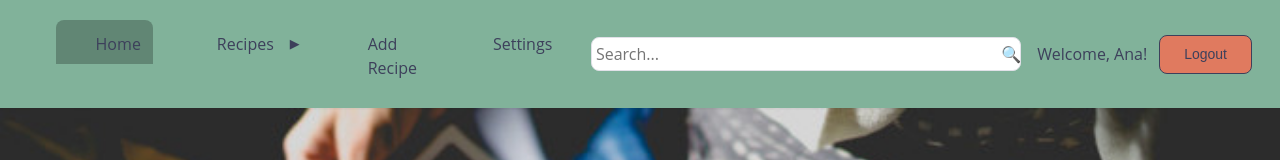
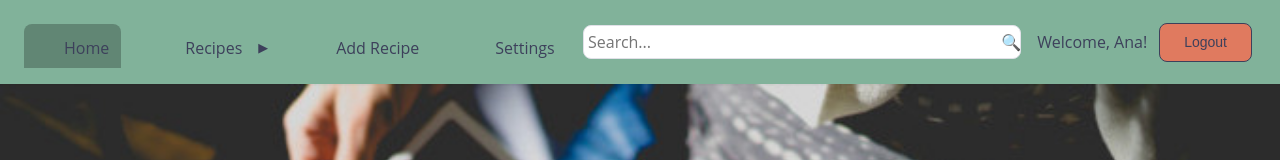
Before and after one commit to anaadeladelrosario/personal-website, a React (Vite) app in the folder recipe-book/: page / in a window 1280 px wide. Shown: the top 160 px of the page. Built offline with nearby package versions, Linux system fonts and the light colour scheme; no server answers; some icons are missing.

Commit message:
adding classname

```diff
--- a/recipe-book/src/components/NavBar.tsx
+++ b/recipe-book/src/components/NavBar.tsx
@@ -6,19 +6,23 @@ import { MenuItemProps } from "./MenuItem";
 import styled from "styled-components";
 
 const menuItems: MenuItemProps[] = [
-  { label: 'Home', icon: Home01Icon },
-  { label: 'Recipes', icon: ShoppingBag01Icon, subItems: [
-    { label: 'Aussie Pie' },
-    { label: 'Cuban Flan' },
-    { label: 'Swedish Meatballs' },
-  ] },
-  { label: 'Add Recipe', icon: Add01Icon },
-  { label: 'Settings', icon: Settings01Icon },
+  { label: "Home", icon: Home01Icon },
+  {
+    label: "Recipes",
+    icon: ShoppingBag01Icon,
+    subItems: [
+      { label: "Aussie Pie" },
+      { label: "Cuban Flan" },
+      { label: "Swedish Meatballs" },
+    ],
+  },
+  { label: "Add Recipe", icon: Add01Icon },
+  { label: "Settings", icon: Settings01Icon },
 ];
 
 const NavBar = () => {
   return (
-    <NavbarContainer className="container">
+    <NavbarContainer>
       <Menu items={menuItems} />
     </NavbarContainer>
   );
@@ -30,7 +34,8 @@ const NavbarContainer = styled.div`
   display: flex;
   flex-direction: column;
   align-items: flex-start;
-  padding: var(--space-xs);
+
+  padding-top: var(--space-sm);
 
   @media (min-width: 1024px) {
     flex-direction: row;
```
